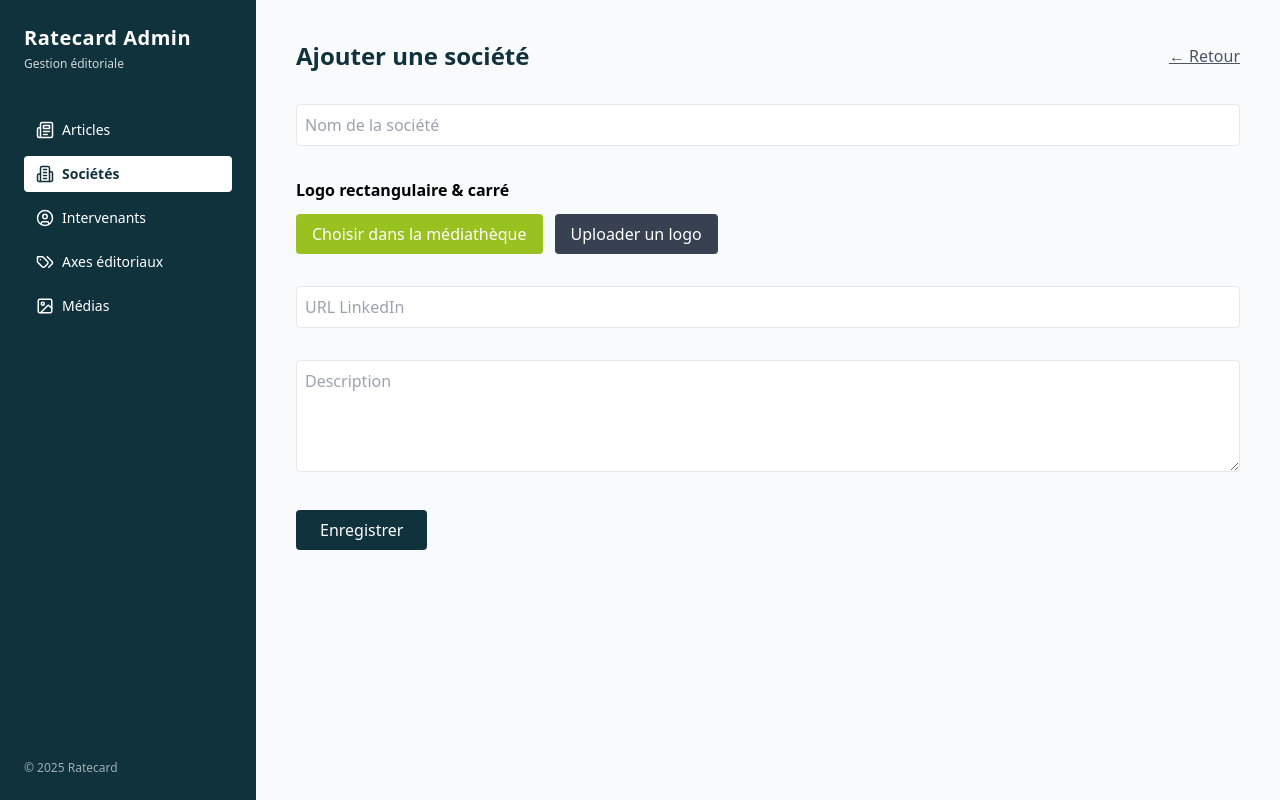
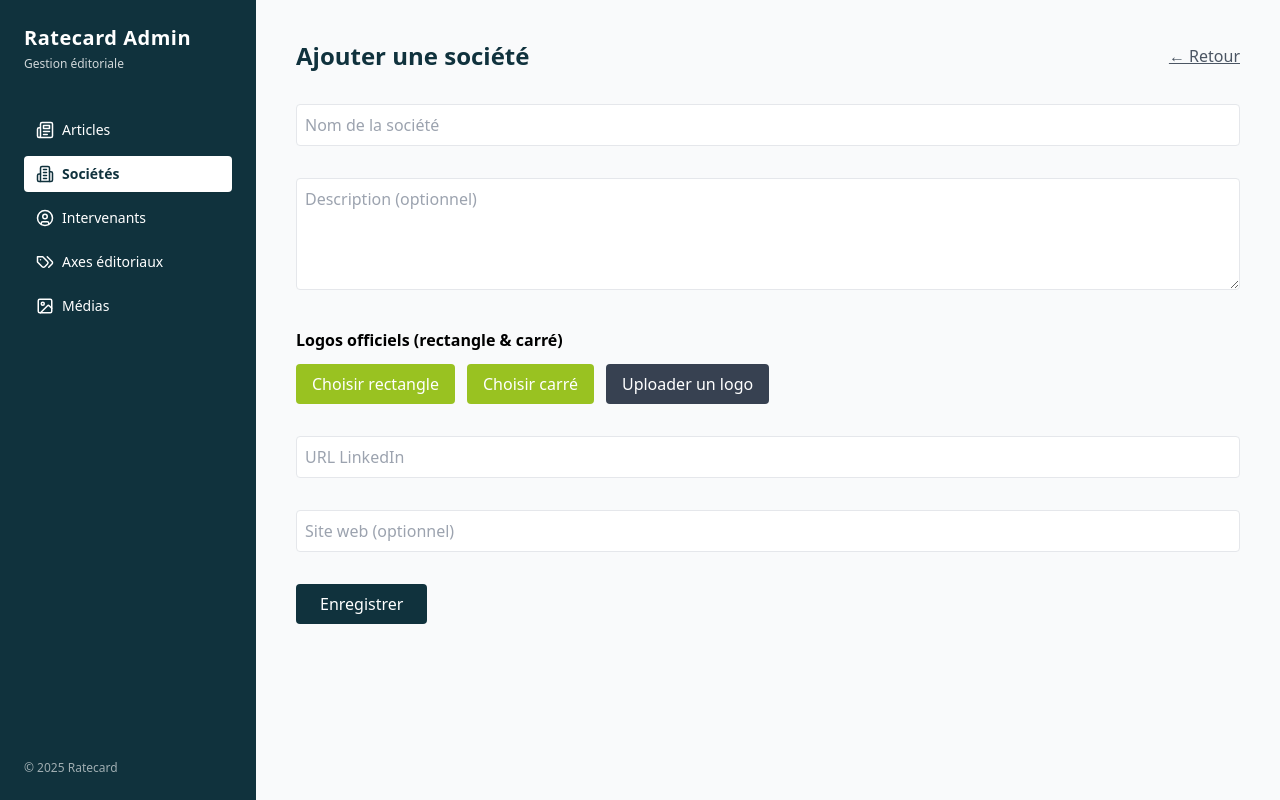
Before and after one commit to MisterFredo/ratecard, a Next.js app in the folder frontend/: page /admin/company/create in a window 1280 px wide. Built offline with nearby package versions, Linux system fonts and the light colour scheme; no server answers.

Commit message:
Update page.tsx

```diff
--- a/frontend/app/admin/company/create/page.tsx
+++ b/frontend/app/admin/company/create/page.tsx
@@ -8,42 +8,71 @@ import MediaUploader from "@/components/admin/MediaUploader";
 
 export default function CreateCompany() {
   const [name, setName] = useState("");
+  const [description, setDescription] = useState("");
+  const [linkedinUrl, setLinkedinUrl] = useState("");
+  const [websiteUrl, setWebsiteUrl] = useState("");
 
-  // RECTANGLE + CARRE
-  const [logoUrl, setLogoUrl] = useState("");          // rectangle 1200x900
-  const [logoSquareUrl, setLogoSquareUrl] = useState(""); // carré 600x600
+  // IDs BQ + URLs pour preview
+  const [logoRectId, setLogoRectId] = useState<string | null>(null);
+  const [logoSquareId, setLogoSquareId] = useState<string | null>(null);
 
-  // UI états
+  const [logoRectUrl, setLogoRectUrl] = useState<string | null>(null);
+  const [logoSquareUrl, setLogoSquareUrl] = useState<string | null>(null);
+
   const [pickerOpen, setPickerOpen] = useState(false);
+  const [pickerMode, setPickerMode] = useState<"rectangle" | "square">("rectangle");
+
   const [uploaderOpen, setUploaderOpen] = useState(false);
 
   const [saving, setSaving] = useState(false);
   const [result, setResult] = useState<any>(null);
 
-  const [linkedinUrl, setLinkedinUrl] = useState("");
-  const [description, setDescription] = useState("");
-
-  // ---------------------------------------------------------
-  // SAVE
-  // ---------------------------------------------------------
+  /* ---------------------------------------------------------
+     SAVE COMPANY
+  --------------------------------------------------------- */
   async function save() {
     if (!name) return alert("Merci de renseigner un nom de société");
 
     setSaving(true);
 
+    // 1) Création elle-même
     const payload = {
       name,
-      logo_url: logoUrl || null,
-      logo_square_url: logoSquareUrl || null,
+      description: description || null,
       linkedin_url: linkedinUrl || null,
-      description: description || null,
+      website_url: websiteUrl || null,
+
+      media_logo_rectangle_id: logoRectId,
+      media_logo_square_id: logoSquareId,
     };
 
     const res = await api.post("/company/create", payload);
+    const id_company = res.id_company;
+
+    // 2) Assign des médias
+    if (logoRectId) {
+      await api.post("/media/assign", {
+        media_id: logoRectId,
+        entity_type: "company",
+        entity_id: id_company,
+      });
+    }
+
+    if (logoSquareId) {
+      await api.post("/media/assign", {
+        media_id: logoSquareId,
+        entity_type: "company",
+        entity_id: id_company,
+      });
+    }
+
     setResult(res);
     setSaving(false);
   }
 
+  /* ---------------------------------------------------------
+     RENDER
+  --------------------------------------------------------- */
   return (
     <div className="space-y-8">
 
@@ -57,7 +86,7 @@ export default function CreateCompany() {
         </Link>
       </div>
 
-      {/* NOM */}
+      {/* NAME */}
       <input
         placeholder="Nom de la société"
         value={name}
@@ -65,16 +94,37 @@ export default function CreateCompany() {
         className="border p-2 w-full rounded"
       />
 
-      {/* LOGOS */}
+      {/* DESCRIPTION */}
+      <textarea
+        placeholder="Description (optionnel)"
+        value={description}
+        onChange={(e) => setDescription(e.target.value)}
+        className="border p-2 w-full rounded h-28"
+      />
+
+      {/* LOGO PICKER */}
       <div className="space-y-3">
-        <label className="font-semibold">Logo rectangulaire & carré</label>
+        <label className="font-semibold">Logos officiels (rectangle & carré)</label>
 
         <div className="flex gap-3">
           <button
-            onClick={() => setPickerOpen(true)}
+            onClick={() => {
+              setPickerMode("rectangle");
+              setPickerOpen(true);
+            }}
             className="bg-ratecard-green text-white px-4 py-2 rounded"
           >
-            Choisir dans la médiathèque
+            Choisir rectangle
+          </button>
+
+          <button
+            onClick={() => {
+              setPickerMode("square");
+              setPickerOpen(true);
+            }}
+            className="bg-ratecard-green text-white px-4 py-2 rounded"
+          >
+            Choisir carré
           </button>
 
           <button
@@ -85,18 +135,18 @@ export default function CreateCompany() {
           </button>
         </div>
 
-        {/* RECTANGLE PREVIEW */}
-        {logoUrl && (
+        {/* RECT PREVIEW */}
+        {logoRectUrl && (
           <div>
             <p className="text-sm text-gray-500">Logo rectangle :</p>
             <img
-              src={logoUrl}
+              src={logoRectUrl}
               className="w-48 h-auto border rounded mt-1"
             />
           </div>
         )}
 
-        {/* CARRE PREVIEW */}
+        {/* SQUARE PREVIEW */}
         {logoSquareUrl && (
           <div>
             <p className="text-sm text-gray-500">Logo carré :</p>
@@ -112,21 +162,34 @@ export default function CreateCompany() {
       <MediaPicker
         open={pickerOpen}
         onClose={() => setPickerOpen(false)}
-        category="logos-cropped"   // IMPORTANT !!
-        onSelect={(url) => {
-          if (url.includes("square")) setLogoSquareUrl(url);
-          else setLogoUrl(url);
+        category="logos-cropped"
+        onSelect={(item) => {
+          if (pickerMode === "rectangle") {
+            setLogoRectId(item.media_id);
+            setLogoRectUrl(item.url);
+          } else {
+            setLogoSquareId(item.media_id);
+            setLogoSquareUrl(item.url);
+          }
+
+          setPickerOpen(false);
         }}
       />
 
-      {/* UPLOADER (SHARP) */}
+      {/* UPLOADER */}
       {uploaderOpen && (
         <div className="border rounded p-4 bg-white">
           <MediaUploader
-            category="logos-cropped"   // CORRECTION : "logo-cropped" n’existe pas
+            category="logos-cropped"
             onUploadComplete={({ square, rectangle }) => {
+              // Square
+              setLogoSquareId(square.media_id);
               setLogoSquareUrl(square.url);
-              setLogoUrl(rectangle.url);
+
+              // Rectangle
+              setLogoRectId(rectangle.media_id);
+              setLogoRectUrl(rectangle.url);
+
               setUploaderOpen(false);
             }}
           />
@@ -141,12 +204,12 @@ export default function CreateCompany() {
         className="border p-2 w-full rounded"
       />
 
-      {/* DESCRIPTION */}
-      <textarea
-        placeholder="Description"
-        value={description}
-        onChange={(e) => setDescription(e.target.value)}
-        className="border p-2 w-full rounded h-28"
+      {/* WEBSITE */}
+      <input
+        placeholder="Site web (optionnel)"
+        value={websiteUrl}
+        onChange={(e) => setWebsiteUrl(e.target.value)}
+        className="border p-2 w-full rounded"
       />
 
       {/* SAVE */}
@@ -163,6 +226,7 @@ export default function CreateCompany() {
           {JSON.stringify(result, null, 2)}
         </pre>
       )}
+
     </div>
   );
 }
```
